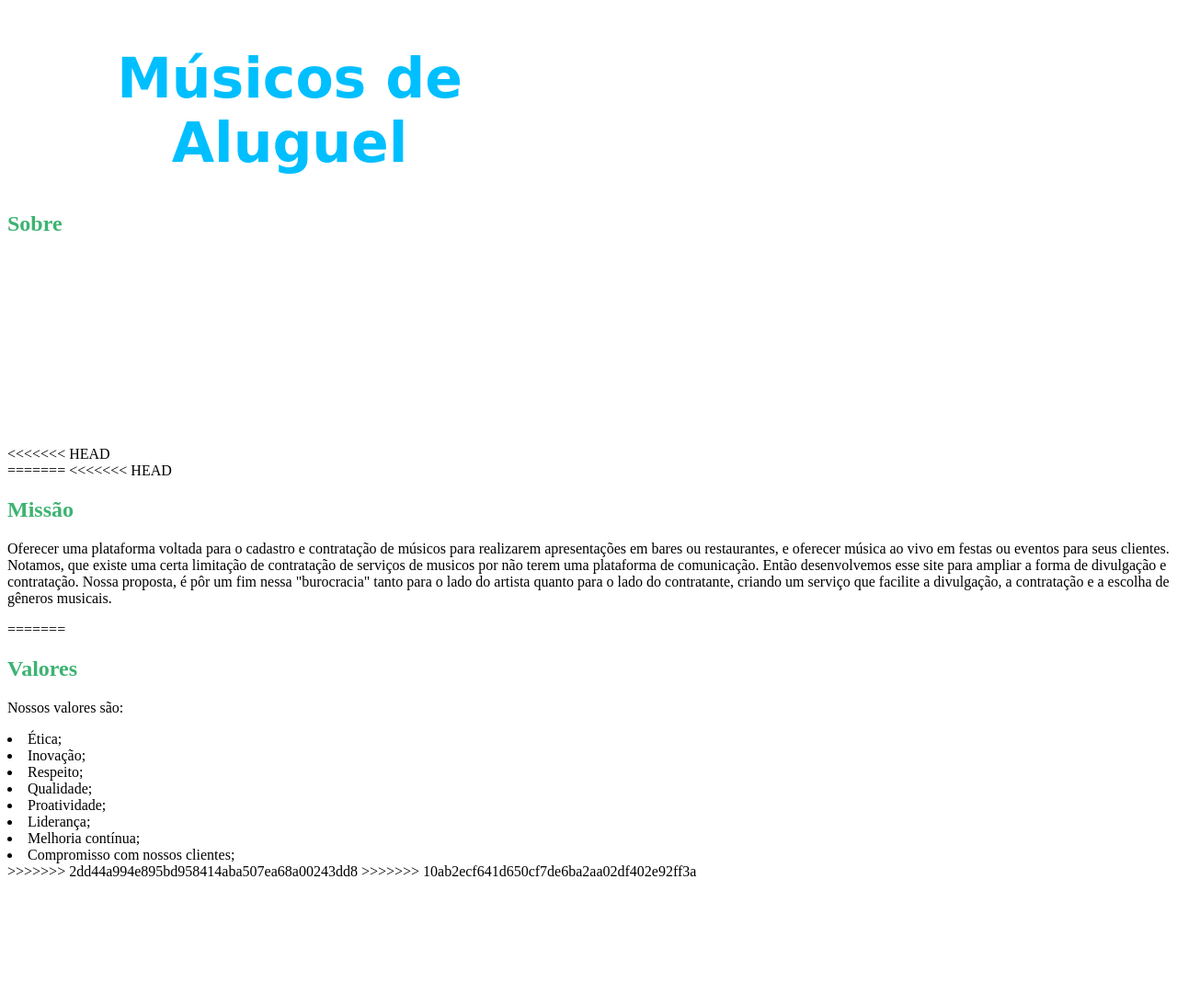
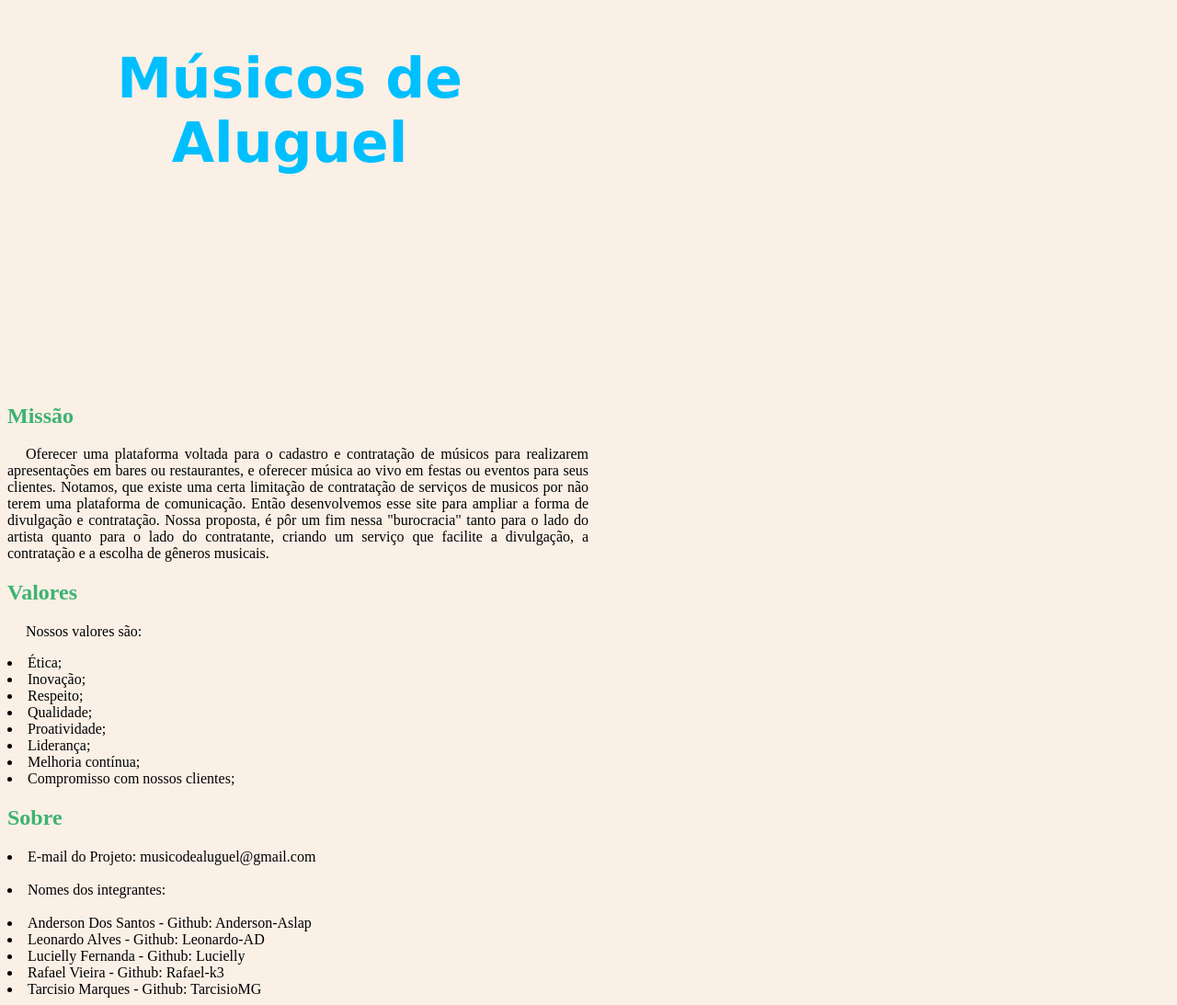
Before and after one commit to Leonardo-AD/musicosdealuguel, a PHP site: page / in a window 1280 px wide; the page is wider, and only the part inside the window is pictured. Shown: that part at 92% size. Before the commit the page ends 953 px from the top of that part, so only its background shows below. Run offline with PHP 8.4, Linux system fonts and the light colour scheme.

Commit message:
alterando o sobre

```diff
--- a/estilo.css
+++ b/estilo.css
@@ -1,4 +1,10 @@
 @charset;
+
+p{
+	padding-right: 50%;
+	text-align: justify;
+	text-indent: 20px;
+}
 
 body{
 	background-color:
@@ -32,7 +38,7 @@ h2{
 	color:#3CB371;
 }
 body{
-	background-color: white;
+	background-color: #FAF0E6;
 }
 
 #paragrafo {
--- a/index.html
+++ b/index.html
@@ -9,7 +9,6 @@
 <body>
 	<header id="cabecalho">
 		<h1>Músicos de Aluguel</h1>
-		<h2>Sobre</h2>
 
 		<div id="divp"><p id="paragrafo">
 
@@ -27,15 +26,12 @@
 			<li><a href="cadastre.html">Cadastre-se</a></li>
 			</ul>
 		</nav>
-<<<<<<< HEAD
 	</header>
-=======
 
 	</header>
-<<<<<<< HEAD
+
          <h2>Missão</h2>
          <p>Oferecer uma plataforma voltada para o cadastro e contratação de músicos para realizarem apresentações em bares ou restaurantes, e oferecer música ao vivo em festas ou eventos para seus clientes. Notamos, que existe uma certa limitação de contratação de serviços de musicos por não terem uma plataforma de comunicação. Então desenvolvemos esse site para ampliar a forma de divulgação e contratação. Nossa proposta, é pôr um fim nessa "burocracia" tanto para o lado do artista quanto para o lado do contratante, criando um serviço que facilite a divulgação, a contratação e a escolha de gêneros musicais.</p>
-=======
 
 	<h2>Valores</h2>
 		<p>Nossos valores são:</p>
@@ -47,8 +43,18 @@
 		<li>Liderança;</li>
 		<li>Melhoria contínua;</li>
 		<li>Compromisso com nossos clientes;</li>
->>>>>>> 2dd44a994e895bd958414aba507ea68a00243dd8
 
->>>>>>> 10ab2ecf641d650cf7de6ba2aa02df402e92ff3a
+
+	<h2>Sobre</h2>
+
+	<li>E-mail do Projeto: musicodealuguel@gmail.com</li></br>
+
+	<li>Nomes dos integrantes:</li></br>
+
+	<li>Anderson Dos Santos - Github: Anderson-Aslap</li>
+	<li>Leonardo Alves - Github: Leonardo-AD</li>
+	<li>Lucielly Fernanda - Github: Lucielly</li>
+	<li>Rafael Vieira - Github: Rafael-k3</li>
+	<li>Tarcisio Marques - Github: TarcisioMG</li>
 </body>
 </html>
```
